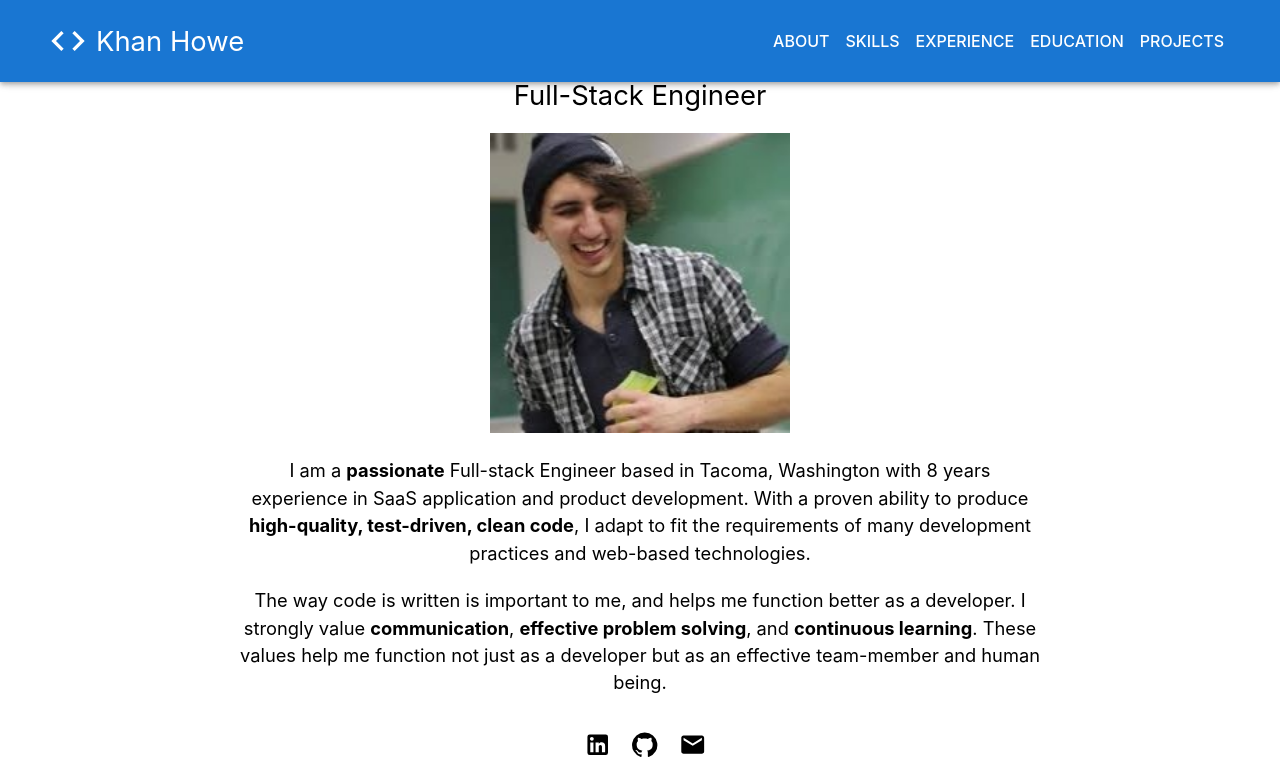
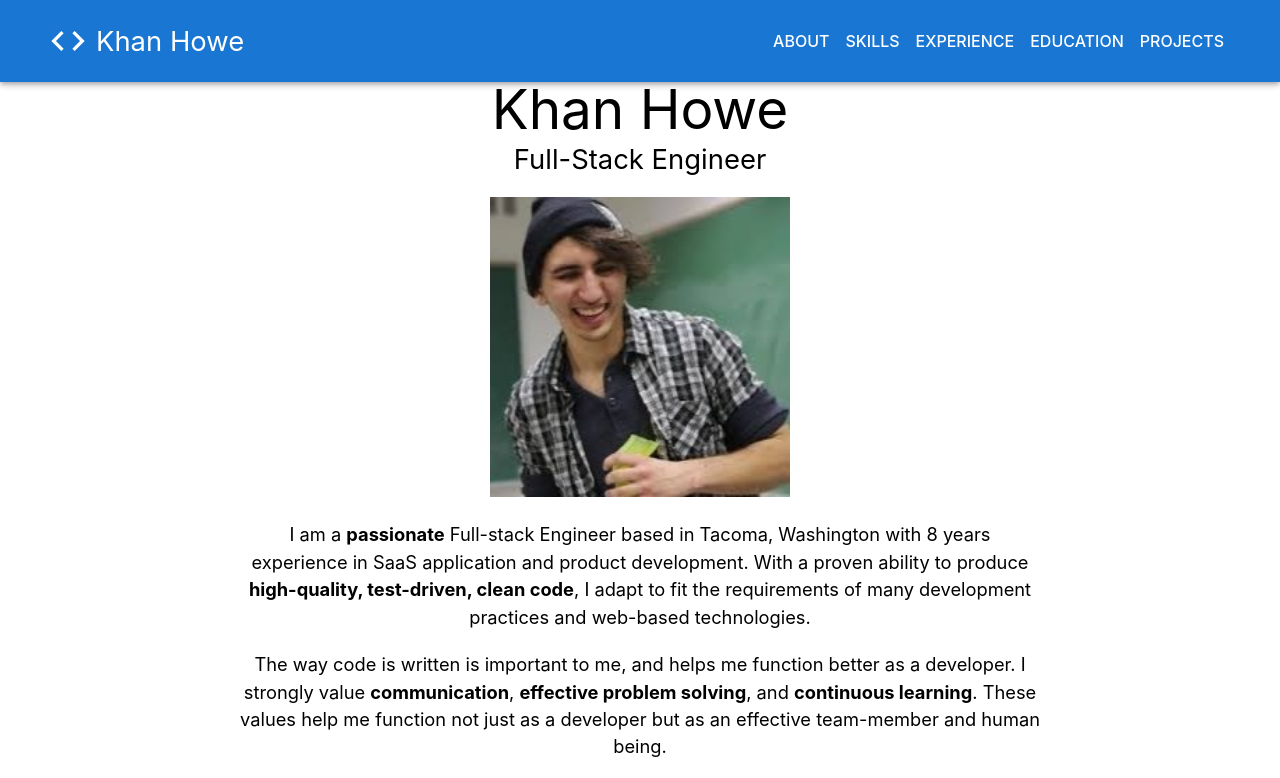
Before and after one commit to khanhowe/khan-dev, a React (Create React App) app: page /projects in a window 1280 px wide. Shown: the top 778 px of the page. Built offline with nearby package versions, Linux system fonts and the light colour scheme.

Commit message:
Add functionality to NavBar. Remove fixed footer.

```diff
--- a/src/App.tsx
+++ b/src/App.tsx
@@ -5,7 +5,6 @@ import About from './pages/About';
 import Projects from './pages/Projects';
 import Background from './pages/Background';
 import Footer from './components/Footer';
-import Header from './components/Header';
 import NavBar from './components/NavBar';
 
 
@@ -13,9 +12,8 @@ function App() {
   return (
     <ThemeProvider theme={theme}>
       <div className="App">
-        <NavBar/>
         <div className='view-paper'>
-            {/* <Header/> */}
+            <NavBar/>
             <div className='app-body'>
               <About/>
               <Background/>
--- a/src/components/Footer.tsx
+++ b/src/components/Footer.tsx
@@ -8,6 +8,7 @@ const Footer: React.FC = () => {
     const currentYear = currentDate.getFullYear()
     return (
     <footer className="footer">
+        <hr style={{width: '20%' }}/>
         <Contact/>
         <Typography style={{fontSize: '0.8rem'}}>{`©${currentYear} Khan Howe`}</Typography>
     </footer>
--- a/src/components/NavBar.tsx
+++ b/src/components/NavBar.tsx
@@ -2,7 +2,12 @@ import { AppBar, Box, Button, Container, IconButton, Menu, MenuItem, Toolbar, Ty
 import CodeIcon from '@mui/icons-material/Code';
 import MenuIcon from '@mui/icons-material/Menu';
 import '../styles/NavBar.css';
-import { useMemo, useState } from 'react';
+import React, { useMemo, useState } from 'react';
+
+interface MenuProps {
+    scrollToSection: (section: string) => void;
+    sections: string[];
+}
 
 const NavBar: React.FC = () => {
     const [anchorElNav, setAnchorElNav] = useState<null | HTMLElement>(null);
@@ -15,18 +20,34 @@ const NavBar: React.FC = () => {
         'Projects'
     ], []);
 
+    const scrollToSection = (sectionId: string) => {
+        const section = document.getElementById(sectionId);
+        if (section) {
+          const offset = 150;
+          const bodyRect = document.body.getBoundingClientRect().top;
+          const sectionRect = section.getBoundingClientRect().top;
+          const sectionPosition = sectionRect - bodyRect;
+          const offsetPosition = sectionPosition - offset;
+
+          window.scrollTo({
+            top: offsetPosition,
+            behavior: 'smooth',
+          });
+        }
+      };
+
     const handleOpenNavMenu = (event: React.MouseEvent<HTMLElement>) => {
         setAnchorElNav(event.currentTarget);
     };
     const handleCloseNavMenu = () => {
         setAnchorElNav(null);
     };
-    return (
-        <AppBar position='fixed'>
-            <Container maxWidth='xl' className='navbar'>
-                <Toolbar sx={{ display: 'flex', alignItems: 'center' }}>
+
+
+    const MobileMenu: React.FC<MenuProps> = ({ scrollToSection, sections }) => (
+        <div>
              <IconButton
-                        sx={{ display: { sm: 'flex', md: 'none'}, mr: 2 }}
+                sx={{ display: { xs: 'flex', md: 'none'}, mr: 2 }}
                 size="large"
                 edge="start"
                 color="inherit"
@@ -54,37 +75,60 @@ const NavBar: React.FC = () => {
                 }}
                 >
                 {sections.map((section) => (
-                            <MenuItem key={section} onClick={handleCloseNavMenu}>
+                    <MenuItem key={section} onClick={() => { scrollToSection(section); handleCloseNavMenu(); }}>
                         <Typography textAlign="center">{section}</Typography>
                     </MenuItem>
                 ))}
             </Menu>
-                    <Box>
+        </div>
+    );
+
+    const NameLogo: React.FC = () => (
+        <Box
+            sx={{
+                flexGrow: 1,
+                display: 'flex',
+                justifyContent: { xs: 'flex-end', md: 'inherit' },
+            }}
+        >
             <div className='logo'>
                 <CodeIcon
-                                sx={{ display: { sm: 'none', md: 'flex' }, mr: 1 }}
+                    sx={{ display: { xs: 'none', md: 'flex' }, mr: 1 }}
                     color="inherit"
                     fontSize='large'
                 />
                 <Typography variant='h5'>Khan Howe</Typography>
             </div>
         </Box>
+    );
+
+    const DesktopMenu: React.FC<MenuProps> = ({ scrollToSection, sections }) => (
         <Box sx={{
             flexGrow: 1,
-                        display: { xs: 'none', sm: 'none', md: 'flex' },
+            display: { xs: 'none', md: 'flex' },
             justifyContent: 'flex-end',
             alignItems: 'center',
         }}>
             {sections.map((section) => (
             <Button
                 key={section}
-                            onClick={handleCloseNavMenu}
+                onClick={() => scrollToSection(section)}
                 sx={{ my: 2, color: 'white', display: 'block' }}
             >
                 {section}
             </Button>
             ))}
         </Box>
+    )
+
+
+    return (
+        <AppBar position='fixed'>
+            <Container maxWidth='xl' className='navbar'>
+                <Toolbar sx={{ display: 'flex', alignItems: 'center' }}>
+                    <MobileMenu scrollToSection={scrollToSection} sections={sections}/>
+                    <NameLogo/>
+                    <DesktopMenu scrollToSection={scrollToSection} sections={sections}/>
                 </Toolbar>
             </Container>
         </AppBar>
--- a/src/pages/About.tsx
+++ b/src/pages/About.tsx
@@ -45,7 +45,7 @@ const About: React.FC  = () => {
                     </div>
                 </div>
             </div>
-            <div id='Technologies and Languages'>
+            <div id='Skills'>
                 <SectionTitle title='Technologies and Languages'/>
                 <SkillList/>
             </div>
--- a/src/pages/Experience.tsx
+++ b/src/pages/Experience.tsx
@@ -74,7 +74,7 @@ const Experience: React.FC = () => {
     return (
         <div>
             <SectionTitle title="Professional Experience"/>
-            <div className='card-list' id='Professional Experience'>
+            <div className='card-list' id='Experience'>
                 {experienceList.map((item, index) => <ExperienceSection
                     key={index}
                     title={item.title}
--- a/src/styles/About.scss
+++ b/src/styles/About.scss
@@ -1,6 +1,9 @@
 @import 'breakpoints';
 @import 'mixins';
 
+#About {
+    margin-top: 64px;
+}
 .name-title {
     text-align: center;
 }
--- a/src/styles/App.css
+++ b/src/styles/App.css
@@ -1,7 +1,6 @@
 .App {
     display: flex;
     flex-direction: column;
-    padding-bottom: 100px;
 }
 
 .app-body {
@@ -55,18 +54,14 @@ p {
 }
 
 .footer {
+    margin-top: 20px;
     color: black;
     padding: 5px;
     text-align: center;
     display: flex;
     flex-direction: column;
     align-items: center;
-    position: fixed;
-    bottom: 0;
-    left: 0;
     width: 100%;
-    background-color: white;
-    z-index: 2;
 }
 
 hr {
```
Lines whose indentation alone changed are shown as unchanged.
